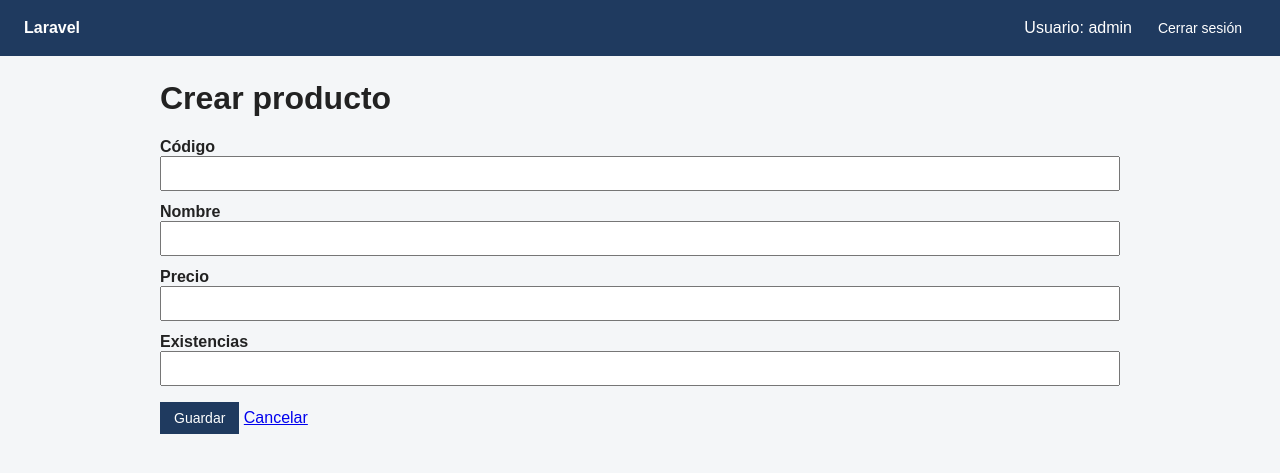
After one commit to SsamirNunez360/Ejercicios-CRUD-Laravel, a Laravel app: page /productos/crear in a window 1280 px wide. The commit adds this page. Shown: the top 473 px of the page. Run offline with Laravel 12, Linux system fonts and the light colour scheme; a user stored in the database is signed in; data comes from the database, SQL or seed files in the repository.

Commit message:
Crear registros inventario

```diff
--- a/inventario/app/Http/Controllers/ProductoController.php
+++ b/inventario/app/Http/Controllers/ProductoController.php
@@ -3,6 +3,7 @@
 namespace App\Http\Controllers;
 
 use App\Models\Producto;
+use Illuminate\Http\Request;
 
 class ProductoController extends Controller
 {
@@ -12,4 +13,30 @@ class ProductoController extends Controller
 
         return view('productos.index', compact('productos'));
     }
+
+    public function create()
+    {
+        return view('productos.create');
+    }
+
+    public function store(Request $request)
+    {
+        $datos = $request->validate([
+            'codigo' => ['required', 'string', 'max:20', 'unique:productos,codigo'],
+            'nombre' => ['required', 'string', 'max:100'],
+            'precio' => ['required', 'numeric', 'gt:0'],
+            'existencias' => ['required', 'integer', 'min:0'],
+        ]);
+
+        $producto = new Producto();
+        $producto->codigo = $datos['codigo'];
+        $producto->nombre = $datos['nombre'];
+        $producto->precio = $datos['precio'];
+        $producto->existencias = $datos['existencias'];
+        $producto->save();
+
+        return redirect()
+            ->route('productos.index')
+            ->with('exito', 'Producto creado correctamente.');
+    }
 }
--- /dev/null
+++ b/inventario/resources/views/productos/create.blade.php
@@ -0,0 +1,40 @@
+@extends('layouts.app')
+
+@section('titulo', 'Crear producto')
+
+@section('contenido')
+    <h1>Crear producto</h1>
+
+    <form method="POST" action="{{ route('productos.store') }}">
+        @csrf
+
+        <label for="codigo">Código</label>
+        <input id="codigo" name="codigo" type="text" maxlength="20" value="{{ old('codigo') }}" required>
+        @error('codigo')
+            <p class="error">{{ $message }}</p>
+        @enderror
+
+        <label for="nombre">Nombre</label>
+        <input id="nombre" name="nombre" type="text" maxlength="100" value="{{ old('nombre') }}" required>
+        @error('nombre')
+            <p class="error">{{ $message }}</p>
+        @enderror
+
+        <label for="precio">Precio</label>
+        <input id="precio" name="precio" type="number" min="0.01" step="0.01" value="{{ old('precio') }}" required>
+        @error('precio')
+            <p class="error">{{ $message }}</p>
+        @enderror
+
+        <label for="existencias">Existencias</label>
+        <input id="existencias" name="existencias" type="number" min="0" step="1" value="{{ old('existencias') }}" required>
+        @error('existencias')
+            <p class="error">{{ $message }}</p>
+        @enderror
+
+        <p>
+            <button type="submit">Guardar</button>
+            <a href="{{ route('productos.index') }}">Cancelar</a>
+        </p>
+    </form>
+@endsection
--- a/inventario/resources/views/productos/index.blade.php
+++ b/inventario/resources/views/productos/index.blade.php
@@ -4,6 +4,7 @@
 
 @section('contenido')
     <h1>Inventario de productos</h1>
+    <p><a class="boton" href="{{ route('productos.create') }}">Crear producto</a></p>
 
     <table>
         <thead>
--- a/inventario/routes/web.php
+++ b/inventario/routes/web.php
@@ -15,6 +15,8 @@ Route::middleware('auth')->group(function () {
     Route::get('/inicio', fn () => redirect()->route('productos.index'))->name('inicio');
 
     Route::get('/productos', [ProductoController::class, 'index'])->name('productos.index');
+    Route::get('/productos/crear', [ProductoController::class, 'create'])->name('productos.create');
+    Route::post('/productos', [ProductoController::class, 'store'])->name('productos.store');
 
     Route::post('/logout', [LoginController::class, 'destroy'])->name('logout');
 });
```
